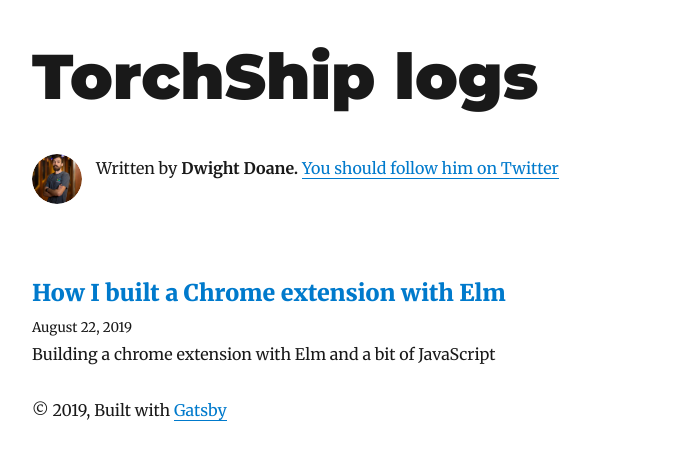
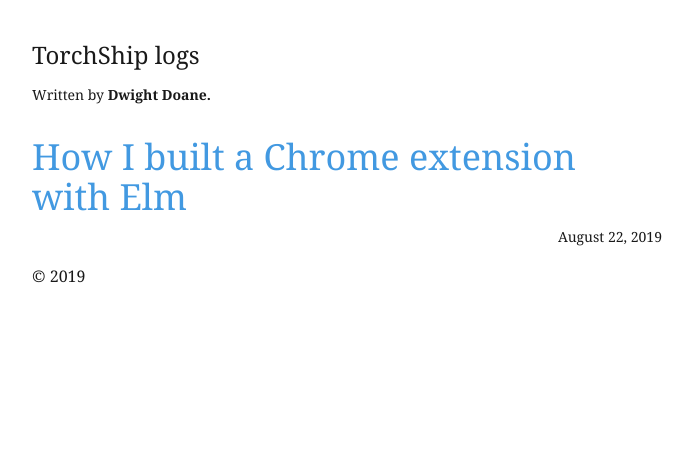
Before and after one commit to imdwit/shipslog, a Gatsby site: page / in a window 1280 px wide. Shown: the whole page, without its empty margins (293-986 px from the left). Built offline with nearby package versions, Linux system fonts and the light colour scheme; Gatsby itself is replaced by a stand-in of ours; some packages are replaced by stand-ins of ours.

Commit message:
a whole lot of love

```diff
--- a/gatsby-browser.js
+++ b/gatsby-browser.js
@@ -1,3 +1,3 @@
 // custom typefaces
-import "typeface-montserrat"
-import "typeface-merriweather"
+import "./src/style/index.css"
+import "prismjs/themes/prism-solarizedlight.css"
--- a/gatsby-config.js
+++ b/gatsby-config.js
@@ -9,6 +9,7 @@
     },
   },
   plugins: [
+    `gatsby-plugin-postcss`,
     {
       resolve: `gatsby-source-filesystem`,
       options: {
--- a/package.json
+++ b/package.json
@@ -14,6 +14,7 @@
     "gatsby-plugin-google-analytics": "^2.1.8",
     "gatsby-plugin-manifest": "^2.2.6",
     "gatsby-plugin-offline": "^2.2.7",
+    "gatsby-plugin-postcss": "^2.1.5",
     "gatsby-plugin-react-helmet": "^3.1.4",
     "gatsby-plugin-sharp": "^2.2.13",
     "gatsby-plugin-typography": "^2.3.3",
@@ -30,6 +31,7 @@
     "react-dom": "^16.9.0",
     "react-helmet": "^5.2.1",
     "react-typography": "^0.16.19",
+    "tailwindcss": "^1.1.2",
     "typeface-merriweather": "0.0.72",
     "typeface-montserrat": "0.0.75",
     "typography": "^0.16.19",
@@ -50,7 +52,7 @@
     "url": "git+https://github.com/gatsbyjs/gatsby-starter-blog.git"
   },
   "scripts": {
-    "deploy": "gatsby build && gh-pages -d public -b master",
+    "deploy": "gatsby build && gh-pages -d public -b gh-pages",
     "build": "gatsby build",
     "develop": "gatsby develop",
     "format": "prettier --write \"**/*.{js,jsx,json,md}\"",
--- /dev/null
+++ b/postcss.config.js
@@ -0,0 +1,3 @@
+module.exports = () => ({
+  plugins: [require("tailwindcss")],
+})
--- a/src/components/bio.js
+++ b/src/components/bio.js
@@ -16,7 +16,7 @@
     query BioQuery {
       avatar: file(absolutePath: { regex: "/dwit.jpg/" }) {
         childImageSharp {
-          fixed(width: 50, height: 50) {
+          fixed(width: 25, height: 25) {
             ...GatsbyImageSharpFixed
           }
         }
@@ -34,32 +34,16 @@
 
   const { author, social } = data.site.siteMetadata
   return (
-    <div
-      style={{
-        display: `flex`,
-        marginBottom: rhythm(2.5),
-      }}
-    >
-      <Image
-        fixed={data.avatar.childImageSharp.fixed}
-        alt={author}
-        style={{
-          marginRight: rhythm(1 / 2),
-          marginBottom: 0,
-          minWidth: 50,
-          borderRadius: `100%`,
-        }}
-        imgStyle={{
-          borderRadius: `50%`,
-        }}
-      />
-      <p>
-        Written by <strong>{author}.</strong>
-        {` `}
-        <a href={`https://twitter.com/${social.twitter}`}>
-          You should follow him on Twitter
-        </a>
-      </p>
+    <div className="mb-6">
+      <a
+        style={{ boxShadow: `none` }}
+        href={`https://twitter.com/${social.twitter}`}
+        className="no-underline flex items-center py-2 text-sm"
+      >
+        <span>
+          Written by <strong>{author}.</strong>
+        </span>
+      </a>
     </div>
   )
 }
--- a/src/components/layout.js
+++ b/src/components/layout.js
@@ -11,13 +11,7 @@
 
     if (location.pathname === rootPath) {
       header = (
-        <h1
-          style={{
-            ...scale(1.5),
-            marginBottom: rhythm(1.5),
-            marginTop: 0,
-          }}
-        >
+        <h1 className="text-2xl mb-2 font-serif">
           <Link
             style={{
               boxShadow: `none`,
@@ -34,7 +28,7 @@
       header = (
         <h3
           style={{
-            fontFamily: `Montserrat, sans-serif`,
+            fontFamily: `sans-serif`,
             marginTop: 0,
           }}
         >
@@ -62,11 +56,7 @@
       >
         <header>{header}</header>
         <main>{children}</main>
-        <footer>
-          © {new Date().getFullYear()}, Built with
-          {` `}
-          <a href="https://www.gatsbyjs.org">Gatsby</a>
-        </footer>
+        <footer>© {new Date().getFullYear()}</footer>
       </div>
     )
   }
--- a/src/pages/index.js
+++ b/src/pages/index.js
@@ -19,26 +19,25 @@
         {posts.map(({ node }) => {
           const title = node.frontmatter.title || node.fields.slug
           return (
-            <article key={node.fields.slug}>
+            <article key={node.fields.slug} className="my-4">
               <header>
                 <h3
                   style={{
                     marginBottom: rhythm(1 / 4),
                   }}
                 >
-                  <Link style={{ boxShadow: `none` }} to={node.fields.slug}>
+                  <Link
+                    style={{ boxShadow: `none` }}
+                    to={node.fields.slug}
+                    className="text-blue-500 text-4xl"
+                  >
                     {title}
                   </Link>
                 </h3>
-                <small>{node.frontmatter.date}</small>
+                <p className="text-right">
+                  <small className="text-sm ">{node.frontmatter.date}</small>
+                </p>
               </header>
-              <section>
-                <p
-                  dangerouslySetInnerHTML={{
-                    __html: node.frontmatter.description || node.excerpt,
-                  }}
-                />
-              </section>
             </article>
           )
         })}
--- /dev/null
+++ b/src/style/index.css
@@ -0,0 +1,5 @@
+@tailwind base;
+
+@tailwind components;
+
+@tailwind utilities;
--- /dev/null
+++ b/tailwind.config.js
@@ -0,0 +1,7 @@
+module.exports = {
+  theme: {
+    extend: {}
+  },
+  variants: {},
+  plugins: []
+}
```
Also changed, not shown: content/blog/elm-chrome-ext/index.md (+3 -3 lines), 1 other file.
